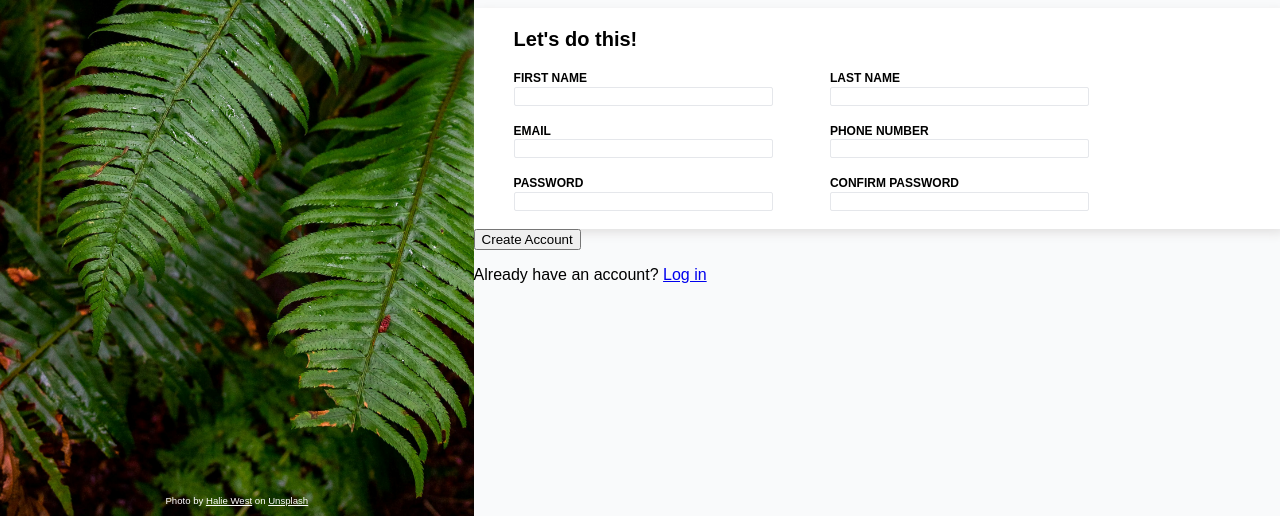
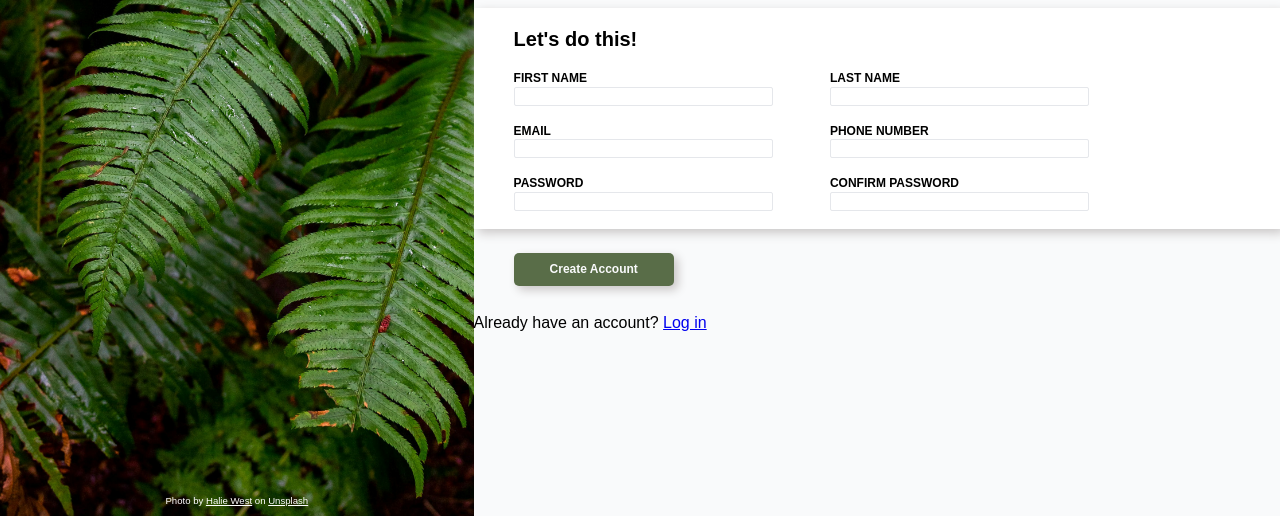
Before and after one commit to DrewBagelz/odin-form, a plain HTML site: page index.html in a window 1280 px wide. Shown: the part 284-800 px from the top of the page. Drawn offline with Linux system fonts and the light colour scheme.

Commit message:
Style "Create Account" button

```diff
--- a/style.css
+++ b/style.css
@@ -9,10 +9,11 @@
 :root {
 	--color-left-text: #ffffff;
 	--color-dark-background: #f9fafb;
-	--color-button: #596d48;
 	--color-light-border: #e5e7eb;
+	--color-box-shadow: #c9c6c6;
 	--color-focus: #0b99db;
 	--color-invalid: #db0b0b;
+	--color-button: #596d48;
 }
 
 body {
@@ -76,7 +77,6 @@ body {
 	font-size: 1.25rem;
 	font-weight: bold;
 	padding: 1em 0 1em 2em;
-	background-color: #ffffff;
 }
 
 form {
@@ -98,7 +98,7 @@ input:focus {
 	outline: none;
 	border: 1px solid var(--color-focus);
 	border-radius: 2px;
-	box-shadow: 3px 3px 5px rgb(226, 225, 225);
+	box-shadow: 3px 3px 5px var(--color-box-shadow);
 }
 
 input:invalid {
@@ -119,5 +119,17 @@ input:invalid {
 
 .fields {
 	background-color: #ffffff;
-	box-shadow: 4px 4px 10px rgb(226, 225, 225);
+	box-shadow: 4px 4px 10px var(--color-box-shadow);
 }
+
+.button button {
+	color: var(--color-dark-background);
+	background-color: var(--color-button);
+	font-size: 0.75rem;
+	font-weight: 600;
+	margin: 2em 0 1em 3.333em;
+	padding: 0.8em 3em;
+	border-radius: 5px;
+	border: none;
+	box-shadow: 4px 4px 10px var(--color-box-shadow);
+}
```
